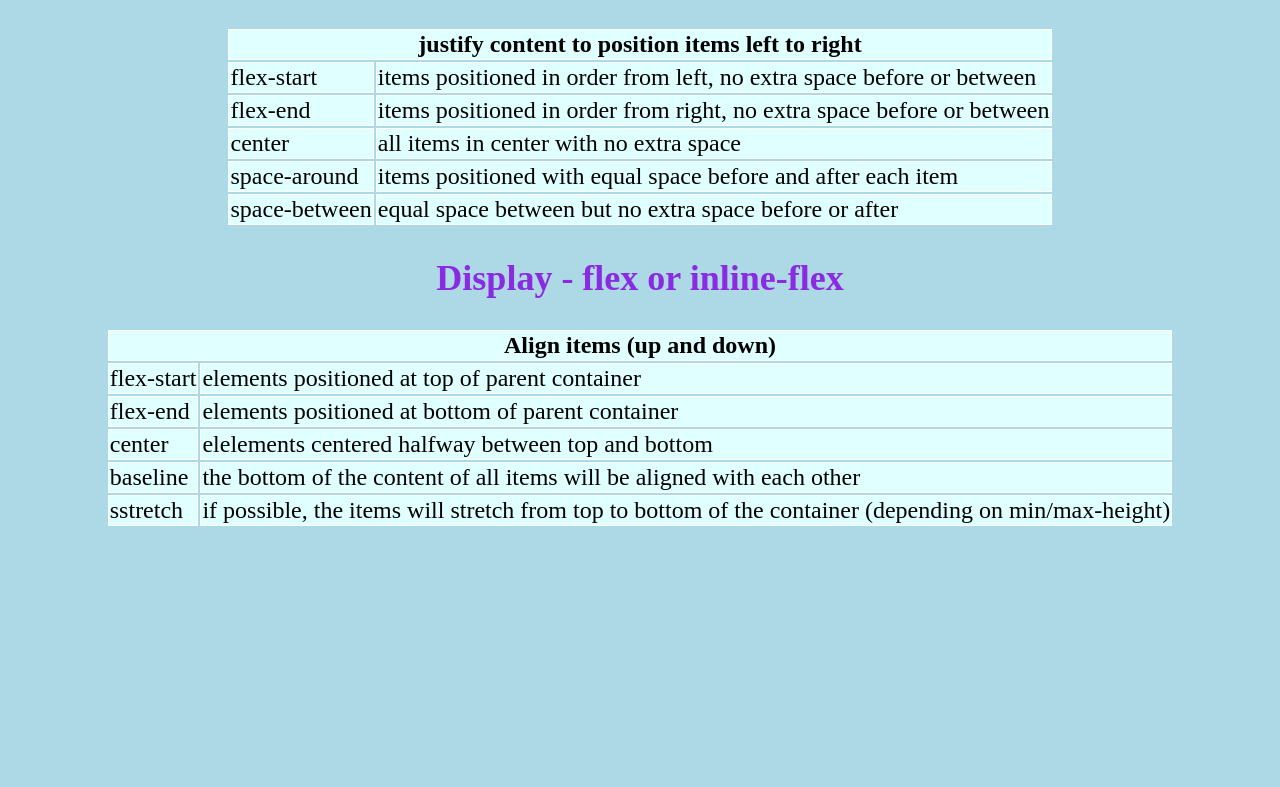
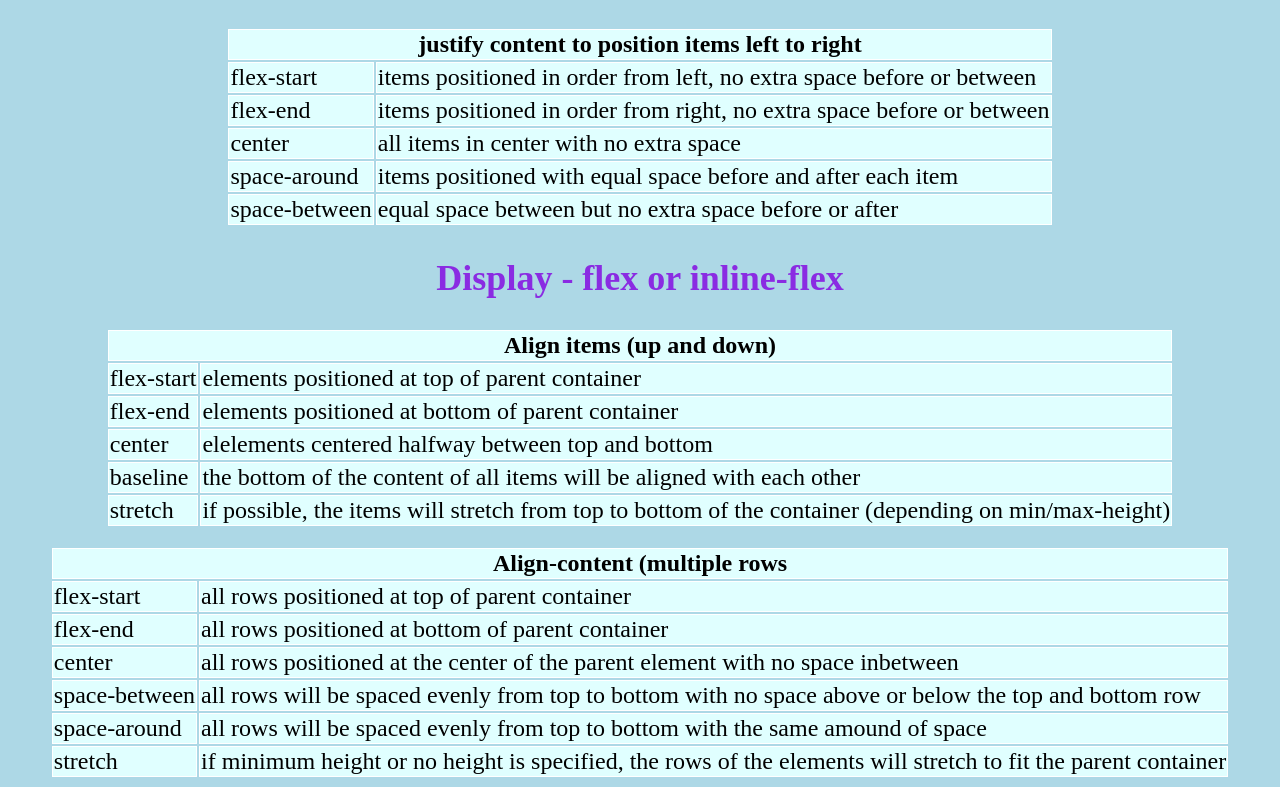
Before and after one commit to KaylaB-cd/Cheatsheet, a plain HTML site: page index.html in a window 1280 px wide. Shown: the part 486-1273 px from the top of the page. Before the commit the page ends 1022 px from the top, so only its background shows below. Drawn offline with Linux system fonts and the light colour scheme; a web font is replaced by a local one.

Commit message:
align content added

```diff
--- a/index.html
+++ b/index.html
@@ -108,8 +108,42 @@
                 <td>the bottom of the content of all items will be aligned with each other</td>
             </tr>
             <tr>
-                <td>sstretch</td>
+                <td>stretch</td>
                 <td>if possible, the items will stretch from top to bottom of the container (depending on min/max-height)</td>
+              </tr>
+        </tbody>
+    </table>
+    <br>
+    <table>
+        <thead id="head">
+            <tr>
+                <td class="justify" colspan="2">Align-content (multiple rows</td>
+            </tr>
+        </thead>
+        <tbody>
+            <tr>
+              <td>flex-start</td>
+              <td>all rows positioned at top of parent container</td>
+            </tr>
+            <tr>
+                <td>flex-end</td>
+                <td>all rows positioned at bottom of parent container</td>
+            </tr>
+            <tr>
+                <td>center</td>
+                <td>all rows positioned at the center of the parent element with no space inbetween</td>
+            </tr>
+            <tr>
+                <td>space-between</td>
+                <td>all rows will be spaced evenly from top to bottom with no space above or below the top and bottom row</td>
+            </tr>
+            <tr>
+                <td>space-around</td>
+                <td>all rows will be spaced evenly from top to bottom with the same amound of space</td>
+            </tr>
+            <tr>
+                <td>stretch</td>
+                <td>if minimum height or no height is specified, the rows of the elements will stretch to fit the parent container</td>
               </tr>
         </tbody>
     </table>
```
